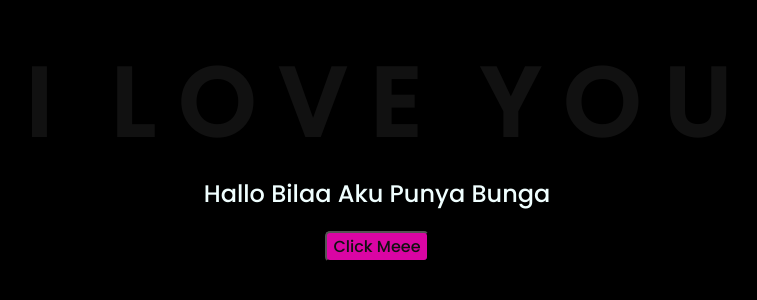
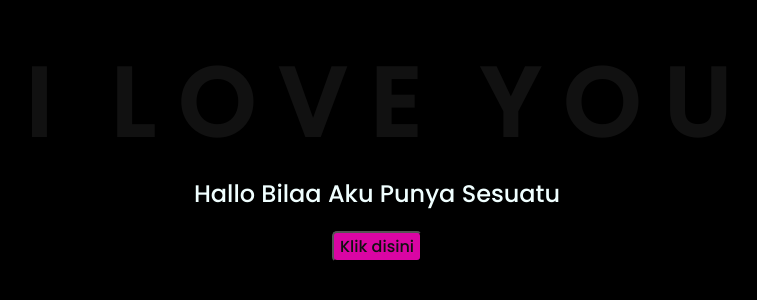
Before and after one commit to faridiqbalarzaki/codebunga, a plain HTML site: page index.html in a window 1280 px wide. Shown: the part 262-562 px from the top of the page, without its empty margins (271-1028 px from the left). Drawn offline with Linux system fonts and the light colour scheme.

Commit message:
index.html

```diff
--- a/index.html
+++ b/index.html
@@ -29,11 +29,11 @@
 
 
     <div class="description">
-        <span>Hallo Bilaa Aku Punya Bunga</span>
+        <span>Hallo Bilaa Aku Punya Sesuatu</span>
     </div>
     <div class="button">
         <button>
-            <a href="flower.html">Click Meee</a>
+            <a href="flower.html">Klik disini</a>
         </button>
 
     </div>
```
